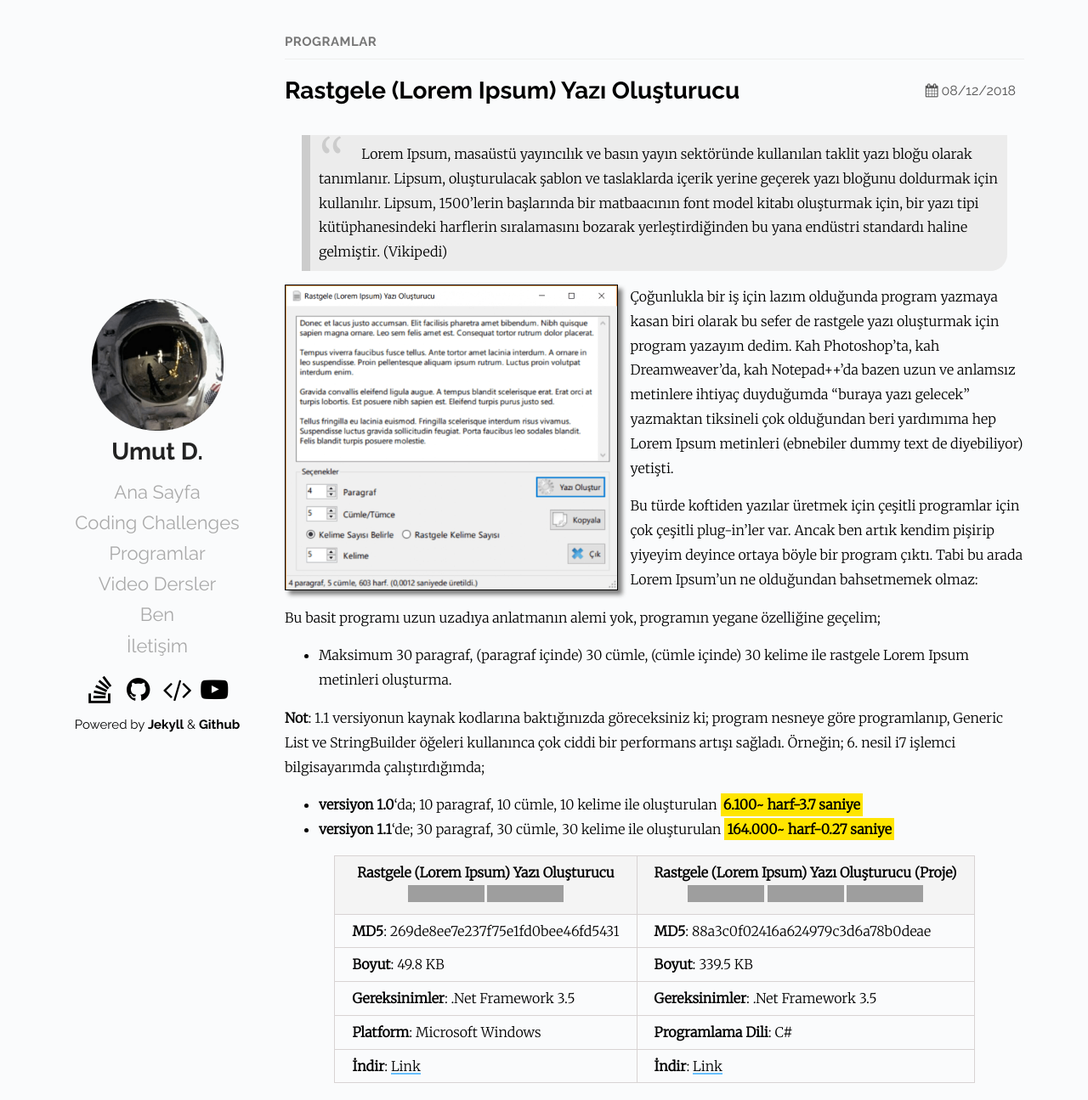
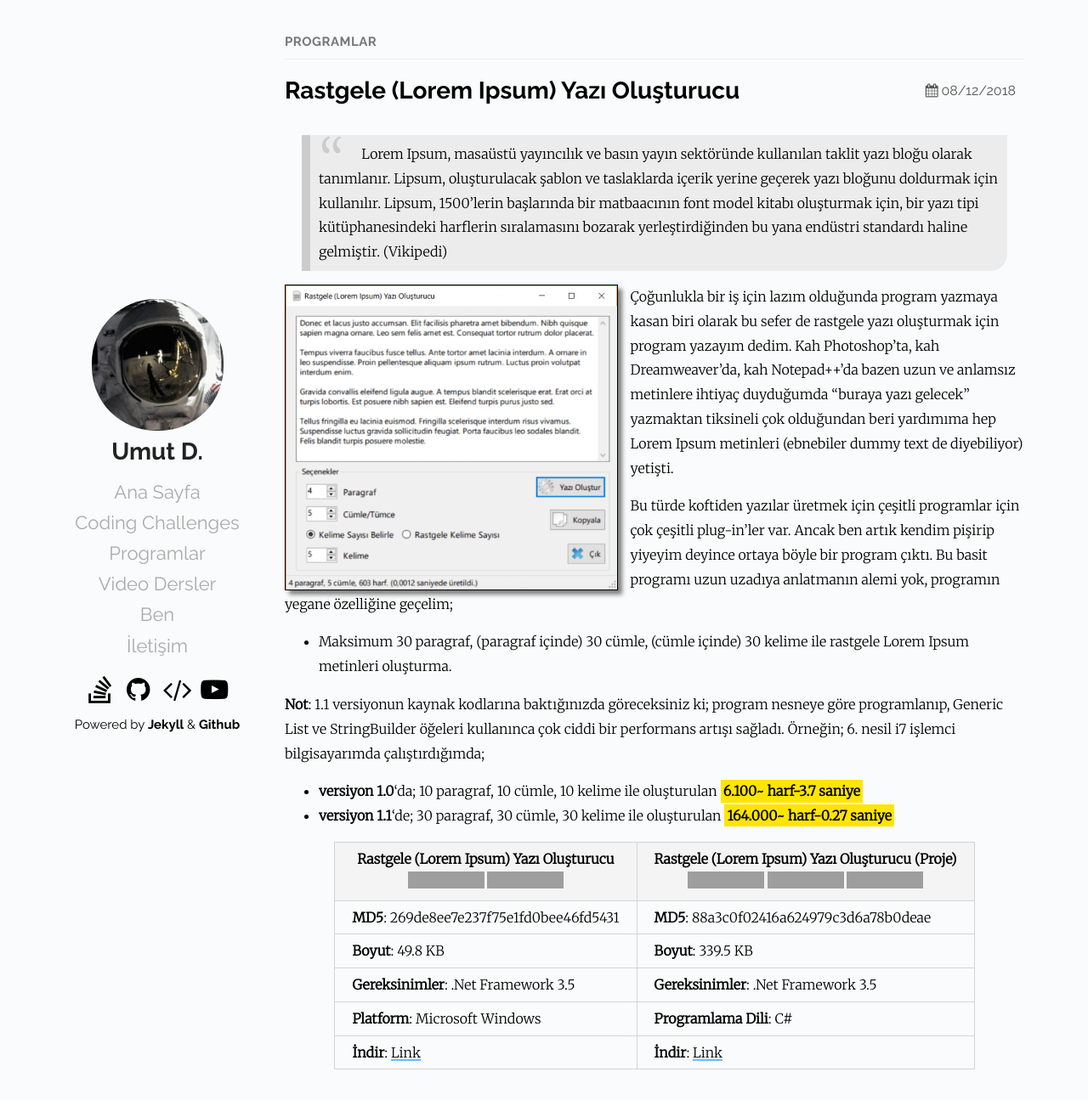
Before and after one commit to Umut-D/umutd.com, a Jekyll site: the page built from _posts/programlar/2018-12-08-rastgele-yazi-olusturucu.md, in a window 1280 px wide and 1295 px high. Shown: the whole window at 85% size. Built offline with Jekyll 4.4.1, drawn with Linux system fonts in a browser that asks for light colours; grey boxes are pictures that could not be loaded.

Commit message:
yazı duzeltme yapildi

```diff
--- a/_posts/programlar/2018-12-08-rastgele-yazi-olusturucu.md
+++ b/_posts/programlar/2018-12-08-rastgele-yazi-olusturucu.md
@@ -14,9 +14,7 @@
 
 Çoğunlukla bir iş için lazım olduğunda program yazmaya kasan biri olarak bu sefer de rastgele yazı oluşturmak için program yazayım dedim. Kah Photoshop’ta, kah Dreamweaver’da, kah Notepad++’da bazen uzun ve anlamsız metinlere ihtiyaç duyduğumda “buraya yazı gelecek” yazmaktan tiksineli çok olduğundan beri yardımıma hep Lorem Ipsum metinleri (ebnebiler dummy text de diyebiliyor) yetişti.
 
-Bu türde koftiden yazılar üretmek için çeşitli programlar için çok çeşitli plug-in’ler var. Ancak ben artık kendim pişirip yiyeyim deyince ortaya böyle bir program çıktı. Tabi bu arada Lorem Ipsum'un ne olduğundan bahsetmemek olmaz:
-
-Bu basit programı uzun uzadıya anlatmanın alemi yok, programın yegane özelliğine geçelim;
+Bu türde koftiden yazılar üretmek için çeşitli programlar için çok çeşitli plug-in’ler var. Ancak ben artık kendim pişirip yiyeyim deyince ortaya böyle bir program çıktı. Bu basit programı uzun uzadıya anlatmanın alemi yok, programın yegane özelliğine geçelim;
 
 - Maksimum 30 paragraf, (paragraf içinde) 30 cümle, (cümle içinde) 30 kelime ile rastgele Lorem Ipsum metinleri oluşturma.
 
```
